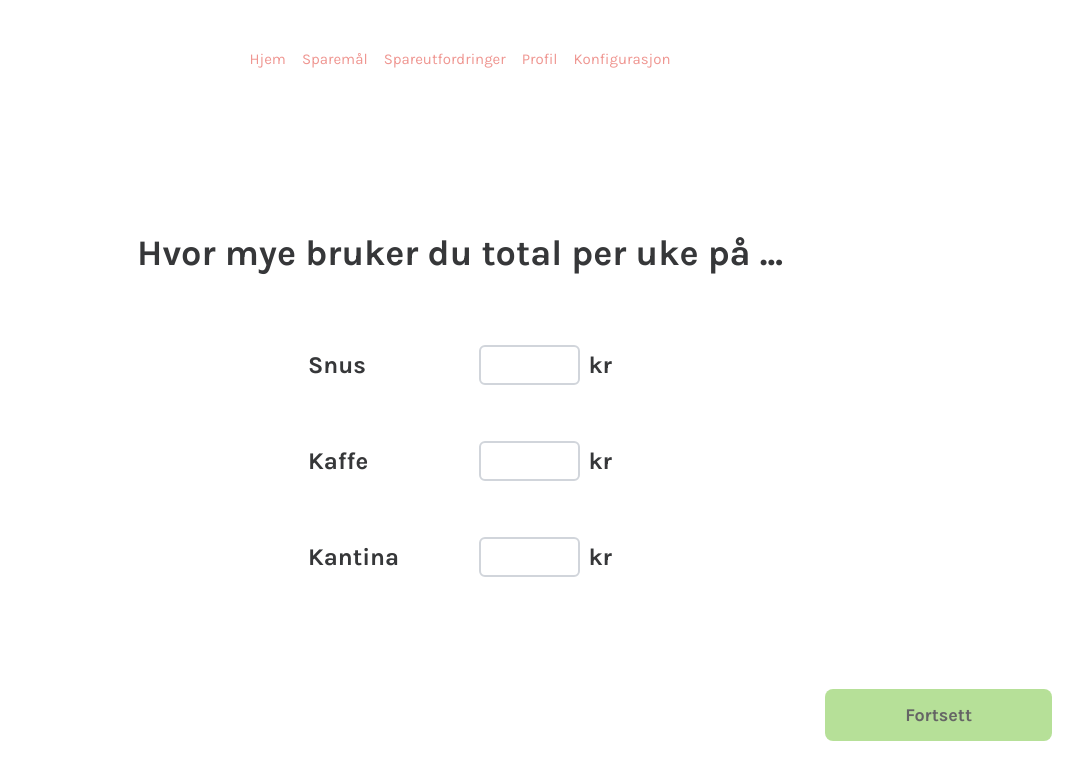
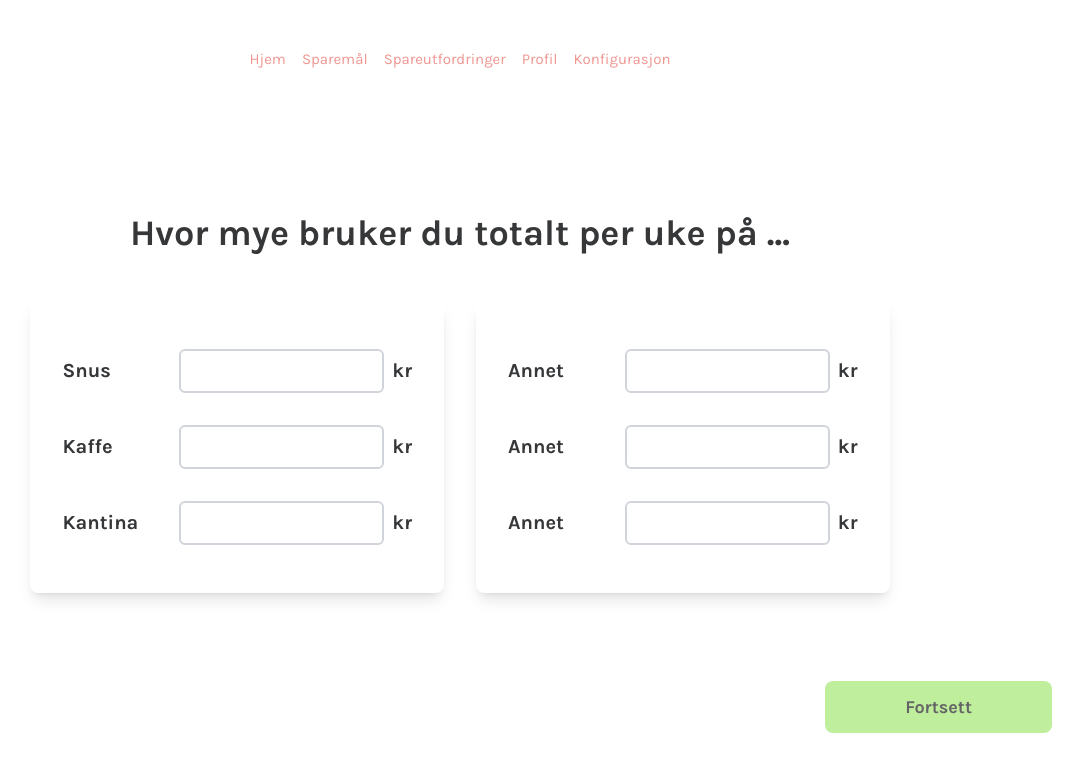
Before and after one commit to haruixu/SpareStiFrontend, a Vue app: page /konfigurasjonSteg5 in a window 1280 px wide. Shown: the top 780 px of the page, without its empty margins (180-1263 px from the left). Built offline with nearby package versions, Linux system fonts and the light colour scheme.

Commit message:
feat: changed logic of registering the user's spending items

```diff
--- a/src/views/ConfigSpendingItemsAmountView.vue
+++ b/src/views/ConfigSpendingItemsAmountView.vue
@@ -1,42 +1,63 @@
 <template>
     <div class="flex flex-col items-center justify-center min-h-screen px-4 text-center">
         <h1 class="mb-8 lg:mb-12 text-4xl font-bold">Hvor mye bruker du per kjøp på ...</h1>
-        <div class="flex flex-col gap-2 mb-6">
+        <div class="grid grid-cols-1 md:grid-cols-2 gap-8 mb-6">
+            <div class="flex flex-col items-center bg-white rounded-lg p-8 shadow-lg w-100">
                 <div
-                v-for="(option, index) in options"
+                    v-for="(option, index) in options.slice(0, 3)"
                     :key="index"
-                class="flex items-center w-80 p-2 cursor-pointer transition-colors bg-white rounded-lg my-4"
+                    class="w-full my-4"
                 >
-                <div class="flex flex-1 justify-start">
-                    <p class="text-2xl font-bold">{{ option.name }}</p>
-                </div>
-                <div class="flex flex-1 items-center justify-end">
+                    <div class="flex justify-between items-center">
+                        <p class="text-xl font-bold mr-4">{{ option.name }}</p>
+                        <div class="flex items-center w-2/3">
                             <input
                                 type="text"
                                 v-model="option.amount"
                                 @input="($event) => filterAmount(index, $event)"
-                        class="h-10 px-2 w-2/3 rounded-md text-right text-lg focus:outline-none"
+                                class="h-11 px-3 rounded-md text-lg focus:outline-none border-2 w-full"
                                 :class="{
-                            'border-2 border-gray-300': option.amount === '',
-                            'border-4 border-[var(--green)]': option.amount !== ''
+                                    'border-gray-300': option.amount === '',
+                                    'border-[var(--green)]': option.amount !== ''
                                 }"
                             />
-                    <p class="text-2xl font-bold ml-2">kr</p>
+                            <p class="text-xl font-bold ml-2">kr</p>
                         </div>
                     </div>
                 </div>
+            </div>
+            <div class="flex flex-col items-center bg-white rounded-lg p-8 shadow-lg w-100">
+                <div
+                    v-for="(option, index) in options.slice(3, 6)"
+                    :key="index"
+                    class="w-full my-4"
+                >
+                    <div class="flex justify-between items-center">
+                        <p class="text-xl font-bold mr-4">{{ option.name }}</p>
+                        <div class="flex items-center w-2/3">
+                            <input
+                                type="text"
+                                v-model="option.amount"
+                                @input="($event) => filterAmount(index + 3, $event)"
+                                class="h-11 px-3 rounded-md text-lg focus:outline-none border-2 w-full"
+                                :class="{
+                                    'border-gray-300': option.amount === '',
+                                    'border-[var(--green)]': option.amount !== ''
+                                }"
+                            />
+                            <p class="text-xl font-bold ml-2">kr</p>
+                        </div>
+                    </div>
+                </div>
+            </div>
+        </div>
+        <div class="w-full text-right mb-3 mt-16">
             <ContinueButtonComponent
                 @click="onButtonClick"
                 :disabled="options.some((option) => option.amount === '')"
-            :style="{
-                opacity: options.some((option) => option.amount === '') ? '0.6' : '1',
-                cursor: options.some((option) => option.amount === '') ? 'not-allowed' : 'pointer',
-                filter: options.some((option) => option.amount === '')
-                    ? 'brightness(90%)'
-                    : 'brightness(100%)'
-            }"
-            class="px-10 py-3 text-2xl self-end mt-16 mb-0"
+                class="px-10 py-3 text-2xl font-bold mb-4"
             ></ContinueButtonComponent>
+        </div>
     </div>
 </template>
 
@@ -53,7 +74,10 @@ interface Option {
 const options = ref<Option[]>([
     { name: 'Snus', amount: '' },
     { name: 'Kaffe', amount: '' },
-    { name: 'Kantina', amount: '' }
+    { name: 'Kantina', amount: '' },
+    { name: 'Annet', amount: '' },
+    { name: 'Annet', amount: '' },
+    { name: 'Annet', amount: '' }
 ])
 
 const onButtonClick = () => {
@@ -62,6 +86,14 @@ const onButtonClick = () => {
 
 const filterAmount = (index: number, event: Event) => {
     const input = event.target as HTMLInputElement
-    options.value[index].amount = input.value.replace(/[^\d,]/g, '')
+    let filteredValue = input.value.replace(/[^\d,]/g, '')
+    if (filteredValue.includes(',')) {
+        filteredValue = filteredValue.replace(/,+/g, ',')
+        const firstCommaIndex = filteredValue.indexOf(',')
+        filteredValue =
+            filteredValue.slice(0, firstCommaIndex + 1) +
+            filteredValue.slice(firstCommaIndex + 1).replace(/,/g, '')
+    }
+    options.value[index].amount = filteredValue
 }
 </script>
--- a/src/views/ConfigSpendingItemsTotalAmountView.vue
+++ b/src/views/ConfigSpendingItemsTotalAmountView.vue
@@ -1,42 +1,63 @@
 <template>
     <div class="flex flex-col items-center justify-center min-h-screen px-4 text-center">
-        <h1 class="mb-8 lg:mb-12 text-4xl font-bold">Hvor mye bruker du total per uke på ...</h1>
-        <div class="flex flex-col gap-2 mb-6">
+        <h1 class="mb-8 lg:mb-12 text-4xl font-bold">Hvor mye bruker du totalt per uke på ...</h1>
+        <div class="grid grid-cols-1 md:grid-cols-2 gap-8 mb-6">
+            <div class="flex flex-col items-center bg-white rounded-lg p-8 shadow-lg w-100">
                 <div
-                v-for="(option, index) in options"
+                    v-for="(option, index) in options.slice(0, 3)"
                     :key="index"
-                class="flex items-center w-80 p-2 cursor-pointer transition-colors bg-white rounded-lg my-4"
+                    class="w-full my-4"
                 >
-                <div class="flex flex-1 justify-start">
-                    <p class="text-2xl font-bold">{{ option.name }}</p>
-                </div>
-                <div class="flex flex-1 items-center justify-end">
+                    <div class="flex justify-between items-center">
+                        <p class="text-xl font-bold mr-4">{{ option.name }}</p>
+                        <div class="flex items-center w-2/3">
                             <input
                                 type="text"
                                 v-model="option.amount"
                                 @input="($event) => filterAmount(index, $event)"
-                        class="h-10 px-2 w-2/3 rounded-md text-right text-lg focus:outline-none"
+                                class="h-11 px-3 rounded-md text-lg focus:outline-none border-2 w-full"
                                 :class="{
-                            'border-2 border-gray-300': option.amount === '',
-                            'border-4 border-[var(--green)]': option.amount !== ''
+                                    'border-gray-300': option.amount === '',
+                                    'border-[var(--green)]': option.amount !== ''
                                 }"
                             />
-                    <p class="text-2xl font-bold ml-2">kr</p>
+                            <p class="text-xl font-bold ml-2">kr</p>
                         </div>
                     </div>
                 </div>
+            </div>
+            <div class="flex flex-col items-center bg-white rounded-lg p-8 shadow-lg w-100">
+                <div
+                    v-for="(option, index) in options.slice(3, 6)"
+                    :key="index"
+                    class="w-full my-4"
+                >
+                    <div class="flex justify-between items-center">
+                        <p class="text-xl font-bold mr-4">{{ option.name }}</p>
+                        <div class="flex items-center w-2/3">
+                            <input
+                                type="text"
+                                v-model="option.amount"
+                                @input="($event) => filterAmount(index + 3, $event)"
+                                class="h-11 px-3 rounded-md text-lg focus:outline-none border-2 w-full"
+                                :class="{
+                                    'border-gray-300': option.amount === '',
+                                    'border-[var(--green)]': option.amount !== ''
+                                }"
+                            />
+                            <p class="text-xl font-bold ml-2">kr</p>
+                        </div>
+                    </div>
+                </div>
+            </div>
+        </div>
+        <div class="w-full text-right mb-3 mt-16">
             <ContinueButtonComponent
                 @click="onButtonClick"
                 :disabled="options.some((option) => option.amount === '')"
-            :style="{
-                opacity: options.some((option) => option.amount === '') ? '0.6' : '1',
-                cursor: options.some((option) => option.amount === '') ? 'not-allowed' : 'pointer',
-                filter: options.some((option) => option.amount === '')
-                    ? 'brightness(90%)'
-                    : 'brightness(100%)'
-            }"
-            class="px-10 py-3 text-2xl self-end mt-16 mb-0"
+                class="px-10 py-3 text-2xl font-bold mb-4"
             ></ContinueButtonComponent>
+        </div>
     </div>
 </template>
 
@@ -53,7 +74,10 @@ interface Option {
 const options = ref<Option[]>([
     { name: 'Snus', amount: '' },
     { name: 'Kaffe', amount: '' },
-    { name: 'Kantina', amount: '' }
+    { name: 'Kantina', amount: '' },
+    { name: 'Annet', amount: '' },
+    { name: 'Annet', amount: '' },
+    { name: 'Annet', amount: '' }
 ])
 
 const onButtonClick = () => {
@@ -62,6 +86,14 @@ const onButtonClick = () => {
 
 const filterAmount = (index: number, event: Event) => {
     const input = event.target as HTMLInputElement
-    options.value[index].amount = input.value.replace(/[^\d,]/g, '')
+    let filteredValue = input.value.replace(/[^\d,]/g, '')
+    if (filteredValue.includes(',')) {
+        filteredValue = filteredValue.replace(/,+/g, ',')
+        const firstCommaIndex = filteredValue.indexOf(',')
+        filteredValue =
+            filteredValue.slice(0, firstCommaIndex + 1) +
+            filteredValue.slice(firstCommaIndex + 1).replace(/,/g, '')
+    }
+    options.value[index].amount = filteredValue
 }
 </script>
```
Also changed, not shown: src/views/ConfigSpendingItemsView.vue (+54 -24 lines). Lines whose indentation alone changed are shown as unchanged.
